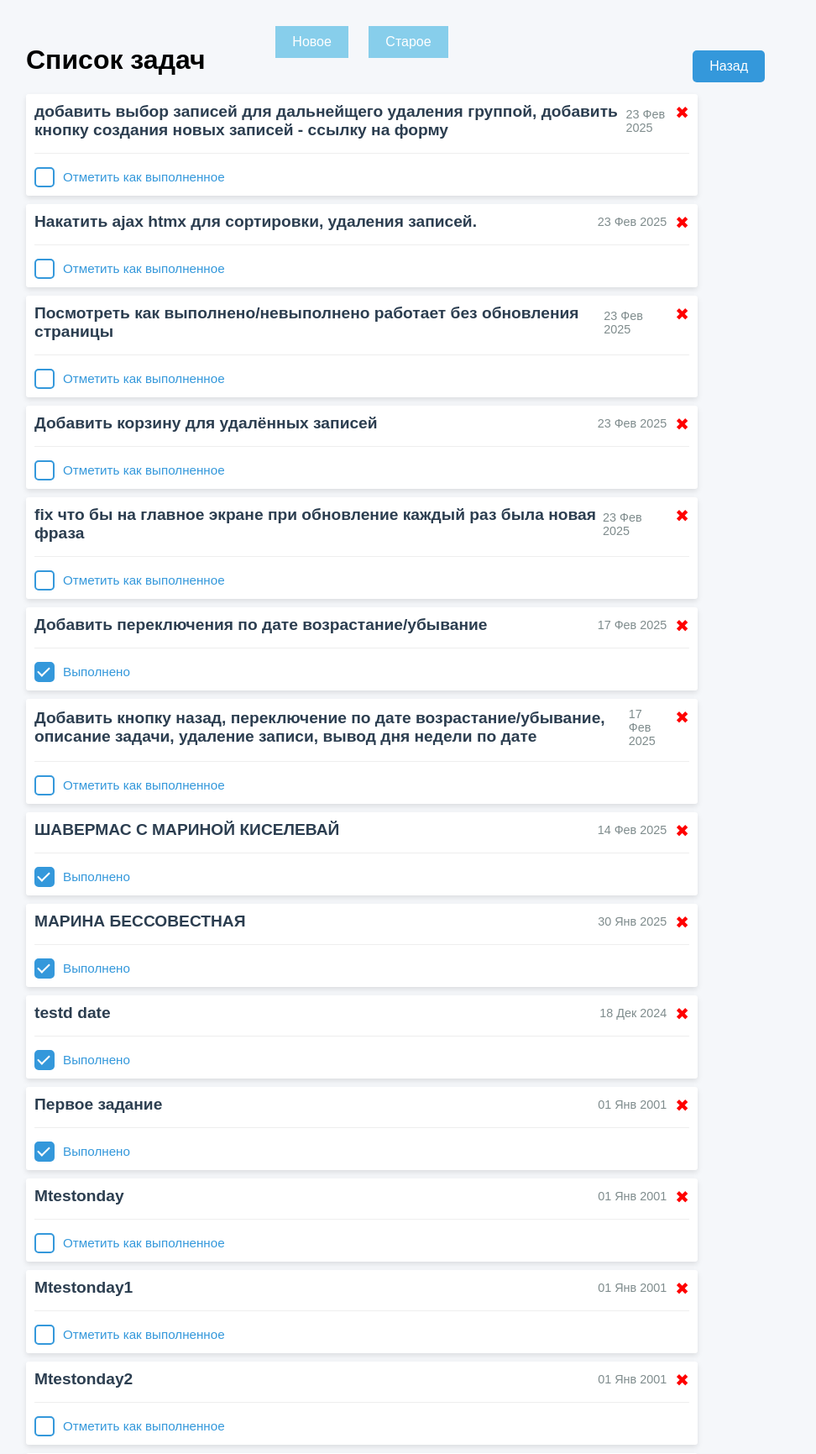
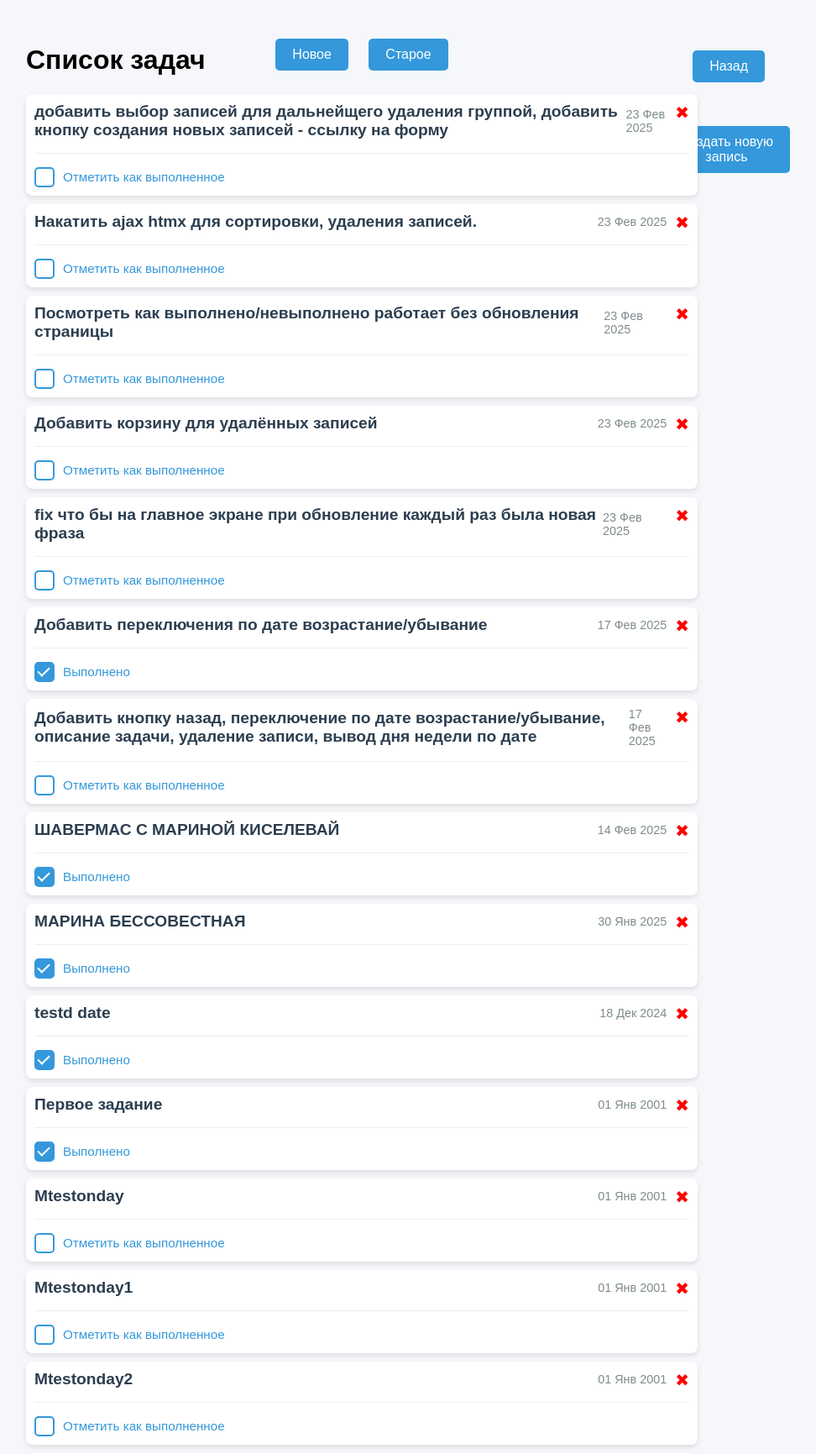
Before and after one commit to ArtemG8/week_notes_django, a Django app: page /all_data in a window 1280 px wide. Shown: the top 1731 px of the page at 84% size, without its empty margins (209-1181 px from the left). Run offline with Django 5.2, Linux system fonts and the light colour scheme; data comes from the database, SQL or seed files in the repository; both versions use the stored data as it was after the commit.

Commit message:
add: new task button refactor: css structure

```diff
--- a/main_page/static/main_page/css/all_data.css
+++ b/main_page/static/main_page/css/all_data.css
@@ -102,52 +102,22 @@ form {
     display: none;
 }
 
-.back-button {
-    background-color: #3498db;
-    color: white;
-    border: none;
-    padding: 10px 20px;
-    font-size: 16px;
-    cursor: pointer;
-    position: absolute;
-    top: 60px;
-    right: 150px;
-    border-radius: 5px;
-}
-
-.back-button:hover {
-    background-color: #2ecc71;
-}
-
-.sort-button {
-    background-color: #f5f7fa;
-    border: 1px solid #ddd;
-    padding: 10px 20px;
-    font-size: 16px;
-    cursor: pointer;
-    margin-left: 20px;
-}
-
-.sort-button option {
-    padding: 10px;
-}
-
-
 .form-container {
     display: flex;
     justify-content: center;
     align-items: center;
     position: absolute;
-    top: 0;
+    top: 15px;
     left: 0;
     width: 100%;
     height: 100px; /* по необходимости можно регулировать */
 }
 
 button {
-    background-color: #87CEEB; /* цвет кнопки */
+    background-color: #3498db; /* цвет кнопки */
     color: #fff; /* цвет текста */
     border: none;
+    border-radius: 5px;
     padding: 10px 20px;
     font-size: 16px;
     cursor: pointer;
@@ -156,6 +126,40 @@ button {
 
 button:hover {
     background-color: #4682B4; /* цвет при наведении */
+}
+
+.back-button {
+    background-color: #3498db;
+    color: white;
+    border: none;
+    padding: 10px 20px;
+    font-size: 16px;
+    cursor: pointer;
+    position: fixed;
+    top: 60px;
+    right: 150px;
+    border-radius: 5px;
+}
+
+.back-button:hover {
+    background-color: #4682B4;
+}
+
+.new-task-button {
+    background-color: #3498db;
+    color: white;
+    border: none;
+    padding: 10px 20px;
+    font-size: 16px;
+    cursor: pointer;
+    position: fixed;
+    top: 150px;
+    right: 120px;
+    border-radius: 5px;
+}
+
+.new-task-button:hover {
+    background-color: #2ecc71;
 }
 
 .delete-icon {
@@ -171,7 +175,7 @@ button:hover {
     padding: 10px;
     border: px solid #ccc;
     margin-bottom: 10px;
-    border-radius: 3px; /* закругленные углы */
+    border-radius: 8px; /* закругленные углы */
     background-color: #FFFFFF; /* цвет фона */
 }
 
--- a/main_page/static/main_page/js/all_data.js
+++ b/main_page/static/main_page/js/all_data.js
@@ -1,4 +1,4 @@
- // Добавляем анимацию при изменении статуса
+// Добавляем анимацию при изменении статуса
         document.querySelectorAll('form').forEach(form => {
             form.addEventListener('submit', function(e) {
                 const checkbox = this.querySelector('.custom-checkbox');
@@ -10,14 +10,3 @@
                     : 'Отметить как выполненное';
             });
         });
-
-        function confirmDelete(todoId) {
-            if (confirm('Вы уверены, что хотите удалить эту задачу?')) {
-                const form = document.createElement('form');
-                form.method = 'post';
-                form.action = ''; // Отправка на текущий URL
-                form.innerHTML = `<input type="hidden" name="todo_id" value="${todoId}"><input type="hidden" name="delete" value="true">`;
-                document.body.appendChild(form);
-                form.submit();
-            }
-        }
--- a/main_page/templates/main_page/all_data.html
+++ b/main_page/templates/main_page/all_data.html
@@ -14,11 +14,12 @@
         <h1>Список задач</h1>
         <div class="form-container">
     <form method="get">
-        <button name="def">Новое</button>
-        <button name="def2">Старое</button>
+            <button name="New">Новое</button>
+            <button name="Old">Старое</button>
     </form>
 </div>
     <button class="back-button" onclick="location.href='{% url 'main_page' %}'">Назад</button>
+    <button class="new-task-button" onclick="location.href='{% url 'form_dir' %}'">Создать новую<br>запись</button>
     {% for todo in todos %}
     <div class="todo-card {% if todo.is_complete %}completed{% endif %}">
         <form method="post" style="display:inline;">
@@ -60,19 +61,6 @@
 
 
     <script>
-        // Добавляем анимацию при изменении статуса
-        document.querySelectorAll('form').forEach(form => {
-            form.addEventListener('submit', function(e) {
-                const checkbox = this.querySelector('.custom-checkbox');
-                checkbox.classList.toggle('checked');
-
-                const statusText = this.querySelector('.status-text');
-                statusText.textContent = checkbox.classList.contains('checked')
-                    ? 'Выполнено'
-                    : 'Отметить как выполненное';
-            });
-        });
-
         function confirmDelete(todoId) {
             if (confirm('Вы уверены, что хотите удалить эту задачу?')) {
                 const form = document.createElement('form');
@@ -83,8 +71,6 @@
                 form.submit();
             }
         }
-
-
     </script>
 
 
--- a/main_page/views.py
+++ b/main_page/views.py
@@ -1,6 +1,6 @@
 from django.contrib import messages
 from django.http import HttpResponseNotFound
-from django.shortcuts import render, HttpResponseRedirect, redirect,get_object_or_404
+from django.shortcuts import render, HttpResponseRedirect, redirect, get_object_or_404
 from .models import Todo
 from .forms import DataForm
 from datetime import datetime
@@ -123,7 +123,6 @@ def main(request):
         "Ты можешь всё, если по-настоящему захочешь."
     ]
     model = Todo.objects.all()
-    print(model)
     data = {
         'days': days_of_week,
         'motivation': motivational_phrases,
@@ -157,7 +156,6 @@ def Form(request):
         'min_day_value': min_day_value,
     }
 
-
     return render(request, 'main_page/form.html', data)
 
 
@@ -168,17 +166,17 @@ def all_data(request):
     if request.method == 'POST':
         todo_id = request.POST.get('todo_id')
 
-        if 'delete' in request.POST:
+        if 'delete' in request.POST:  # крестик удаления записи
             todo = get_object_or_404(Todo, id=todo_id)
             todo.delete()
             return redirect('todo_list')
 
-        is_complete = 'is_complete' in request.POST
+        is_complete = 'is_complete' in request.POST  # выполнена ли запись
         todo = get_object_or_404(Todo, id=todo_id)
         todo.is_complete = is_complete
         todo.save()
 
-    if 'def2' in request.GET:
+    if 'Old' in request.GET:  # сортировка записей по дате
         todos = Todo.objects.all().order_by('date_of_task')
     else:
         todos = Todo.objects.all().order_by('-date_of_task')
@@ -188,10 +186,3 @@ def all_data(request):
 
 def page_not_found(request, exception):
     return HttpResponseNotFound('Страница не найдена!')
-#
-#
-# def done(request):
-#     data = {
-#         'user_name': Feedback.name
-#     }
-#     return render(request, 'feedback/donne.html', context=data)
```
Also changed, not shown: db.sqlite3.
